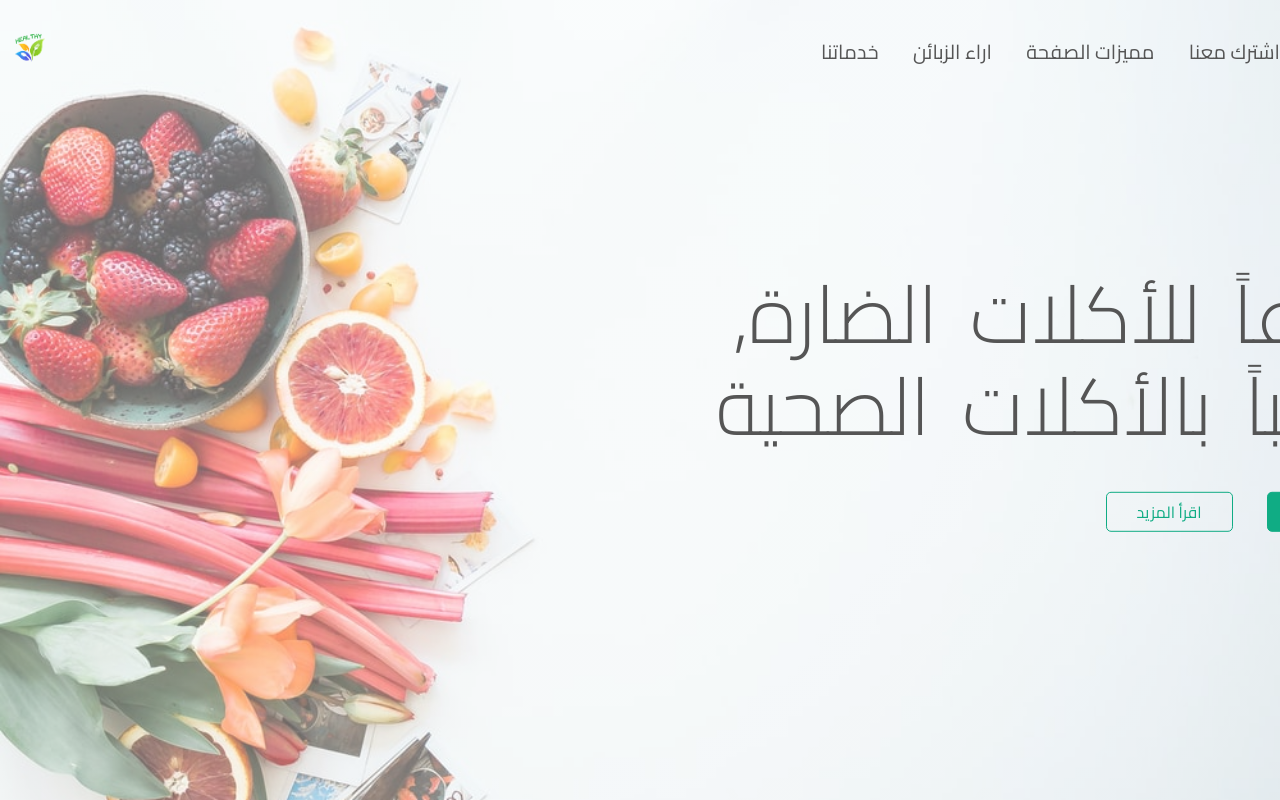
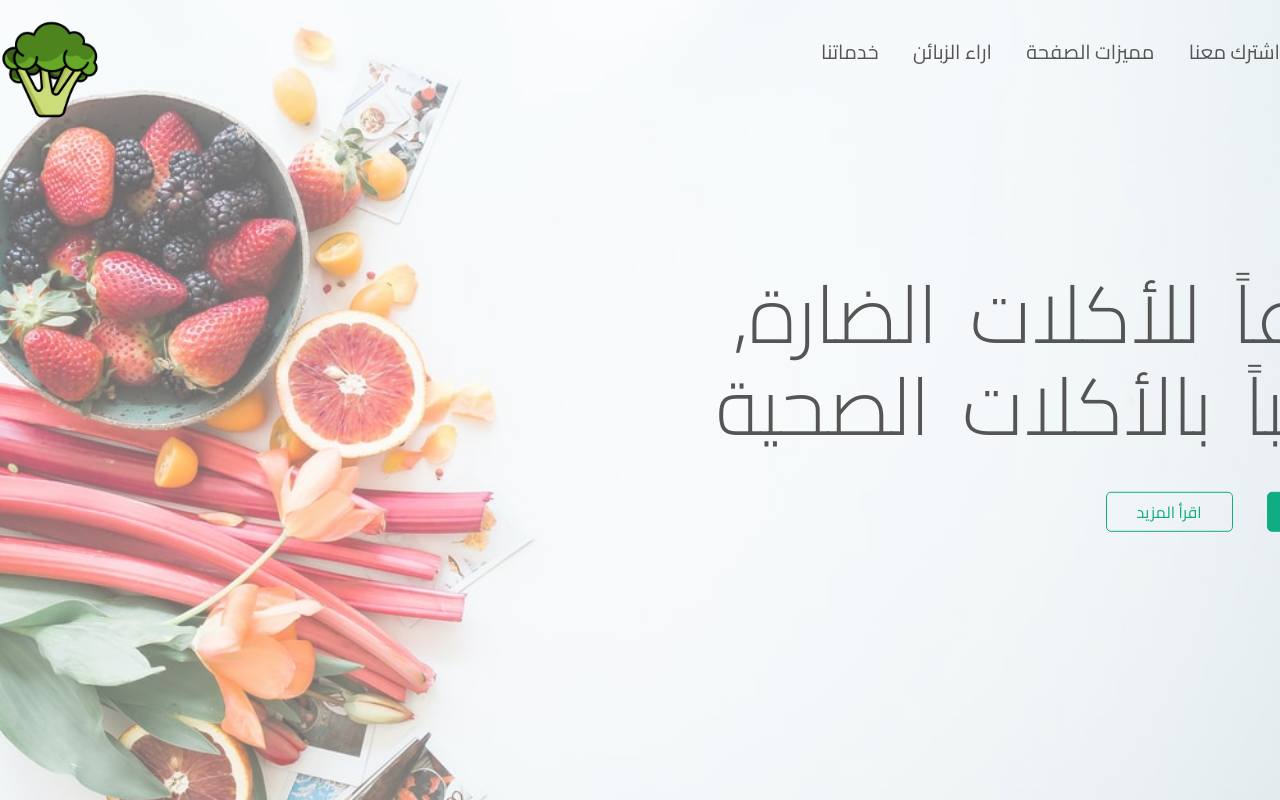
Before and after one commit to Abdallah20041/healthy-food, a plain HTML site: page index.html in a window 1280 px wide. Drawn offline with Linux system fonts and the light colour scheme.

Commit message:
change site logo

```diff
--- a/index.html
+++ b/index.html
@@ -13,7 +13,7 @@
   <header>
     <nav>
       <div class="row">
-        <img src="resources/img/Healthy Food logo.PNG" alt="site logo" class="logo">
+        <img src="resources/img/logo.jpg" alt="site logo" class="logo" class="logo">
           <ul class="main-nav">
             <li><a href="a">اشترك معنا</a></li>
             <li><a href="a">مميزات الصفحة</a></li>
--- a/resources/css/style.css
+++ b/resources/css/style.css
@@ -90,7 +90,7 @@ border: 1px solid #10ac84;
 }
 
 .logo{
-    width: 60px;
+    width: 100px;
     height: auto;
     float: left;
     margin-top: 20px;
```
Also changed, not shown: resources/img/logo.jpg (renamed from resources/img/broccoli.jpg).
